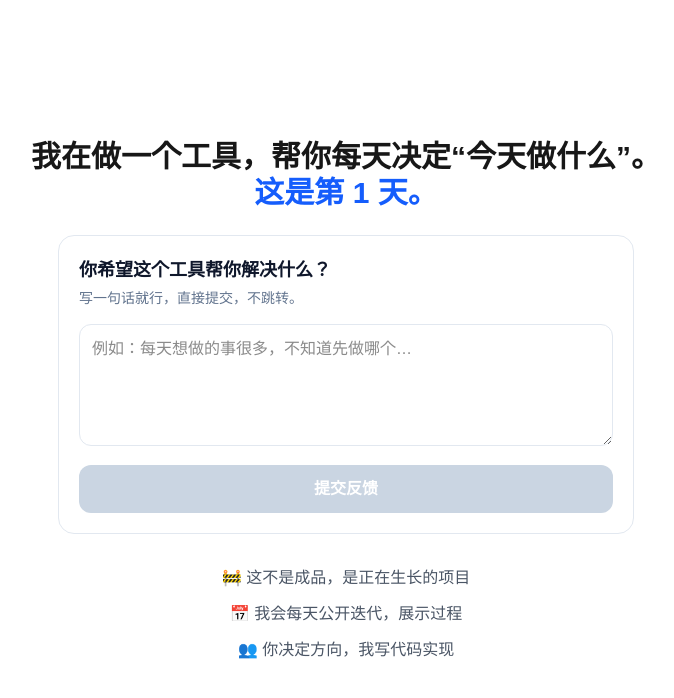
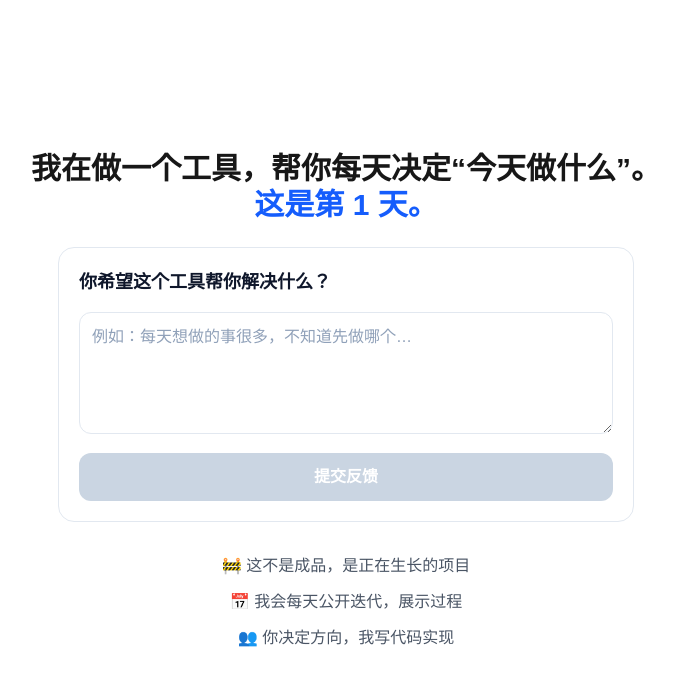
Before and after one commit to lyh1876981622-tripp/today-what, a Next.js app: page / in a window 1280 px wide. Shown: the top 698 px of the page, without its empty margins (294-968 px from the left). Built offline with nearby package versions, Linux system fonts and the light colour scheme.

Commit message:
Update feedback form

```diff
--- a/src/app/page.tsx
+++ b/src/app/page.tsx
@@ -46,10 +46,10 @@ export default function Home() {
           <h2 className="text-lg font-semibold text-slate-900">
             你希望这个工具帮你解决什么？
           </h2>
-          <p className="text-sm text-slate-500 mt-1">写一句话就行，直接提交，不跳转。</p>
+
 
           <textarea
-            className="w-full mt-4 border border-slate-200 rounded-xl p-3 outline-none focus:border-blue-500 focus:ring-4 focus:ring-blue-100"
+            className="w-full mt-4 border border-slate-200 rounded-xl p-3 outline-none focus:border-blue-500 focus:ring-4 focus:ring-blue-100 text-slate-900 placeholder:text-slate-400"
             rows={4}
             value={text}
             onChange={(e) => setText(e.target.value)}
```
